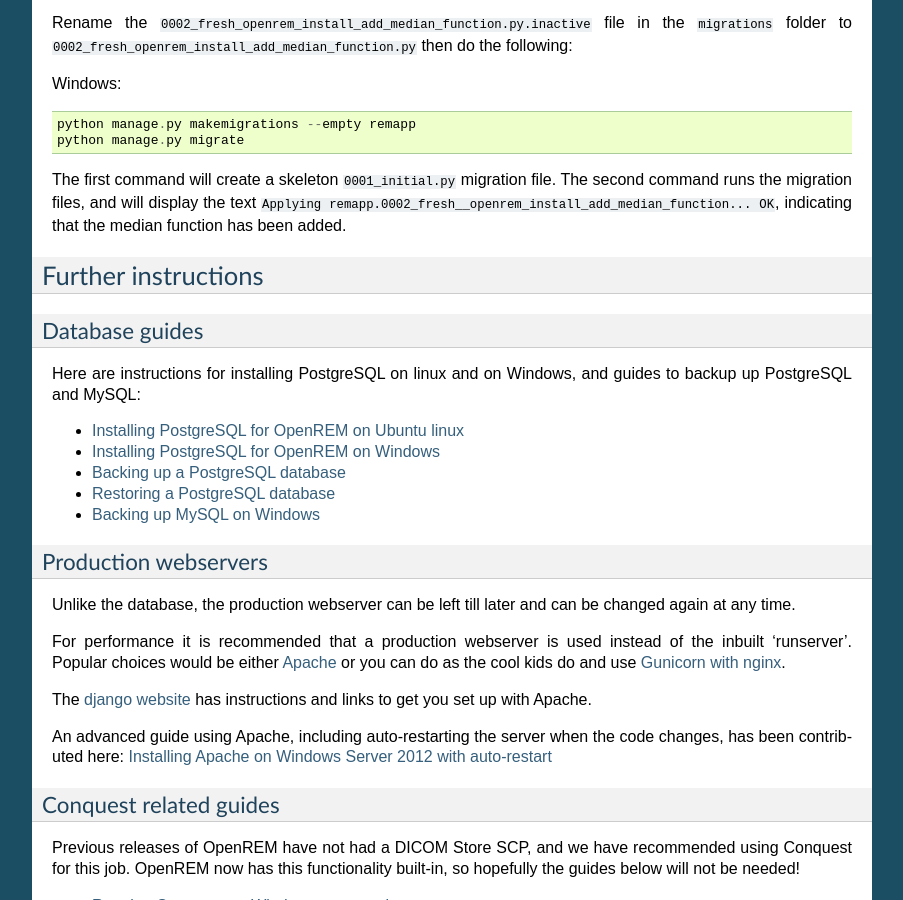
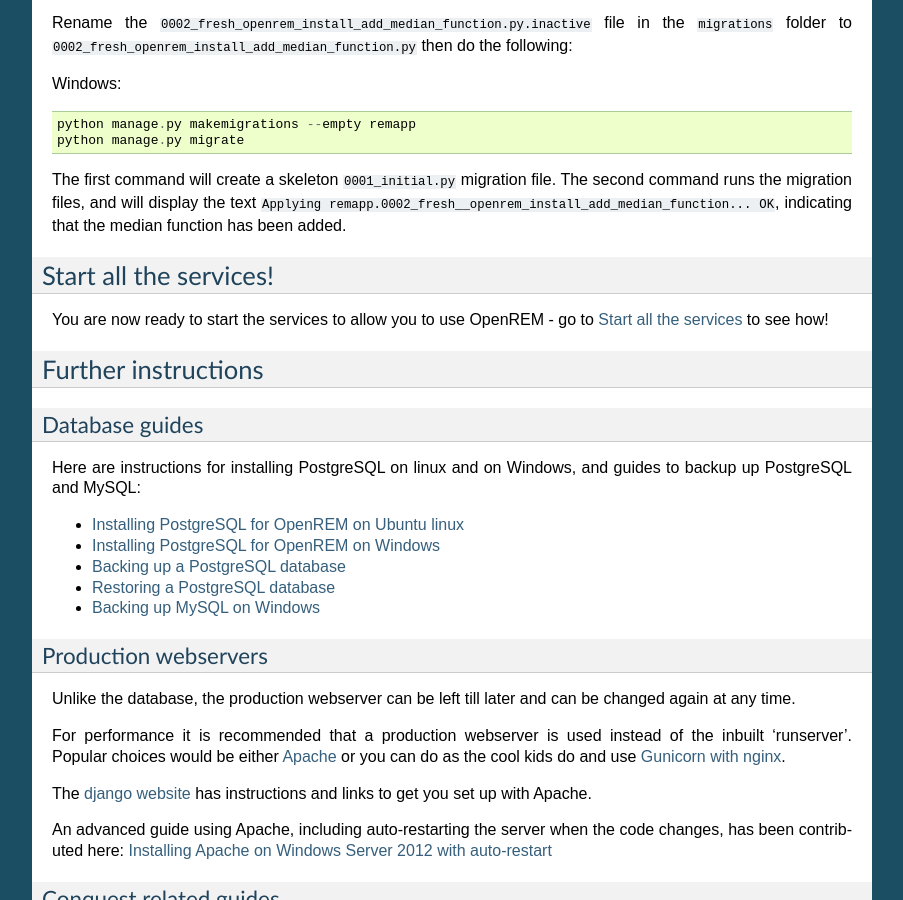
Before and after one commit to ckswilliams/modOpenREM, a Sphinx documentation site: the page built from docs/install.rst, in a window 1280 px wide and 900 px high, scrolled down 2800 px. Shown: the whole window, without its empty margins (198-1101 px from the left). Built offline with Sphinx 7.4.7, drawn with Linux system fonts in a browser that asks for light colours; some of the changed text lies outside the part shown.

Commit message:
Added instruction to wrong document. Try again.

```diff
--- a/docs/install.rst
+++ b/docs/install.rst
@@ -178,6 +178,10 @@ second command runs the migration files, and will display the text
 ``Applying remapp.0002_fresh__openrem_install_add_median_function... OK``, indicating
 that the median function has been added.
 
+Start all the services!
+=======================
+
+You are now ready to start the services to allow you to use OpenREM - go to :doc:`startservices` to see how!
 
 
 Further instructions
--- a/docs/release-0.7.0.rst
+++ b/docs/release-0.7.0.rst
@@ -202,11 +202,6 @@ Check the new settings
   need to set a lot of display names, from each time the software version, station name, or other elements
   have changed. If you have upgraded from ``0.7.0b5``, edit each one in turn and save it.
 
-Start all the services!
-=======================
-
-You are now ready to start the services to allow you to use OpenREM - go to :doc:`startservices` to see how!
-
 
 Further instructions
 ====================
```
